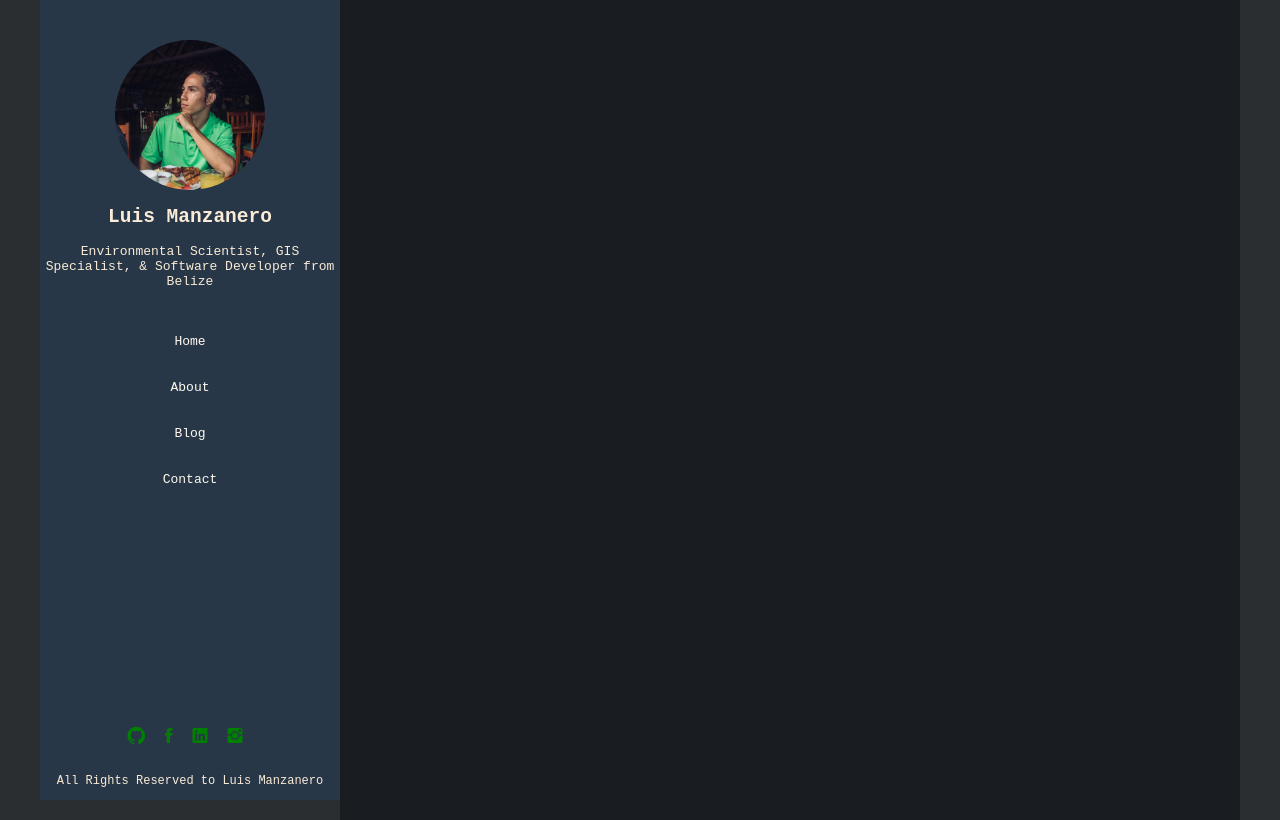
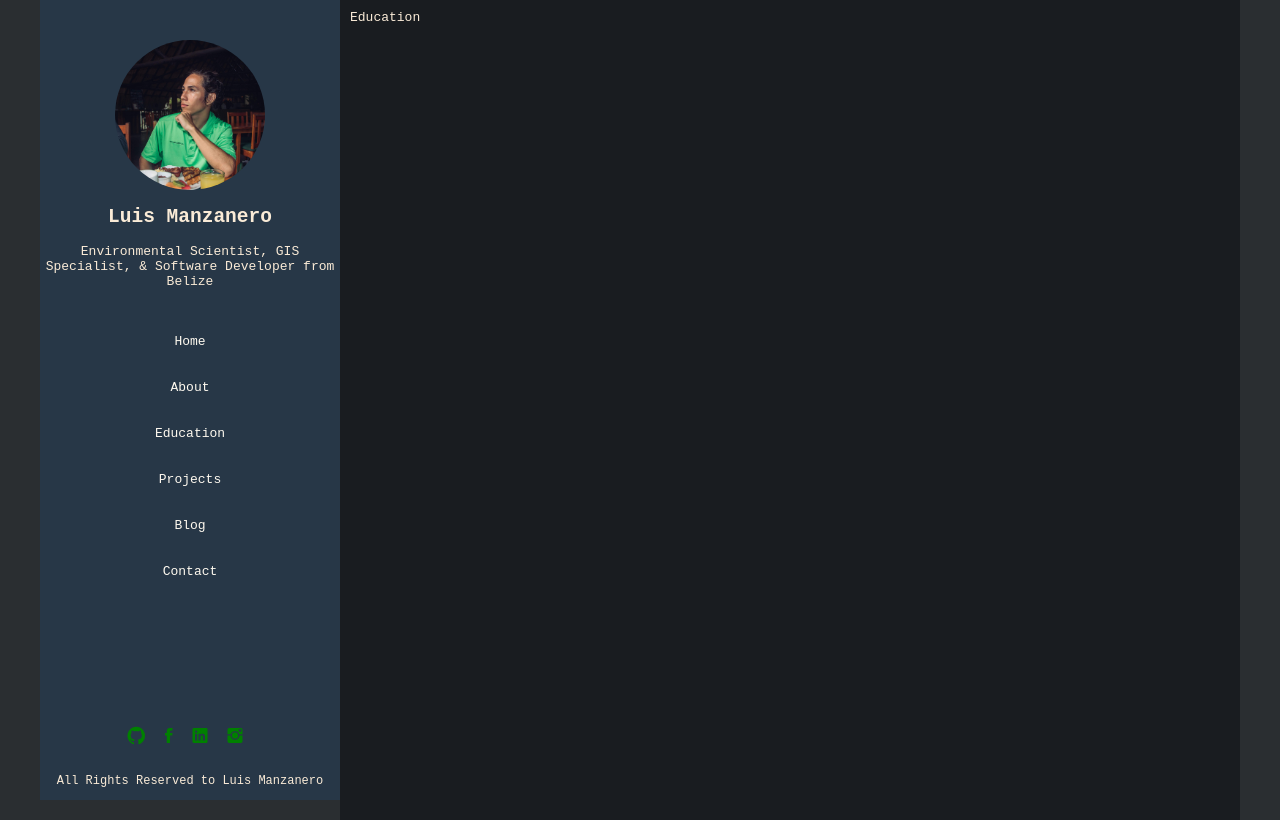
Before and after one commit to lmanzanero/lmanzanero.github.io, a React (Create React App) app in the folder client/: page /education in a window 1280 px wide. Built offline with nearby package versions, Linux system fonts and the light colour scheme.

Commit message:
added start files for Education and Projects pages

```diff
--- a/client/src/App.js
+++ b/client/src/App.js
@@ -11,6 +11,8 @@ import About from './components/pages/About';
 import Blog from './components/pages/Blog';
 import Contact from './components/pages/Contact';
 import Admin from './components/pages/Admin';
+import Projects from './components/pages/Projects';
+import Education from './components/pages/Education';
 
 const App = () =>{
   return (
@@ -20,6 +22,8 @@ const App = () =>{
         <main className="mainSection">
         <Route exact path='/' component={Home}></Route>
         <Route exact path='/about' component={About}></Route>
+        <Route exact path='/education' component={Education}></Route>
+        <Route exact path='/projects' component={Projects}></Route>
         <Route exact path='/blog' component={Blog}></Route>
         <Route exact path='/Contact' component={Contact}></Route>
         <Route exact path='/admin' component={Admin}></Route>
--- a/client/src/components/layout/NavBar.js
+++ b/client/src/components/layout/NavBar.js
@@ -1,18 +1,18 @@
 import React from 'react';
 import { Link } from 'react-router-dom';
 
-const NavBar = () =>{
-  // const [toggleState, setToggleState] = useState('navSection');
+  const NavBar = () =>{
+    // const [toggleState, setToggleState] = useState('navSection');
 
   const toggle = () => {
-    // setToggleState(toggleState === 'side-nav' ? 'navSection' : 'side-nav');
-    console.log('Functionality to toggle main and side nav');
-  }
+      // setToggleState(toggleState === 'side-nav' ? 'navSection' : 'side-nav');
+      console.log('Functionality to toggle main and side nav');
+    }
 
   return (
         <React.Fragment>
             <button className="nav-icon" onClick={toggle}>Menu</button>
-            <nav className='navSection'>
+            <nav className='navSection side-nav'>
               <div className="authorImage">
                 <img alt="Luis Manzanero" src="/luis.jpg"/>
               </div>
@@ -22,6 +22,8 @@ const NavBar = () =>{
                 <ul>
                   <li className="navItem"><Link to="/">Home</Link></li>
                   <li className="navItem"><Link to="/about">About</Link></li>
+                  <li className="navItem"><Link to="/education">Education</Link></li>
+                  <li className="navItem"><Link to="/projects">Projects</Link></li>
                   <li className="navItem"><Link to="/blog">Blog</Link></li>
                   <li className="navItem"><Link to="/contact">Contact</Link></li>
                 </ul>
--- /dev/null
+++ b/client/src/components/pages/Education.js
@@ -0,0 +1,11 @@
+import React from 'react';
+
+const Education = () =>{
+  return (
+    <div>
+        Education
+    </div>
+  );
+}
+
+export default Education;
--- /dev/null
+++ b/client/src/components/pages/Projects.js
@@ -0,0 +1,11 @@
+import React from 'react';
+
+const Projects = () =>{
+  return (
+    <div>
+        Projects
+    </div>
+  );
+}
+
+export default Projects;
```
